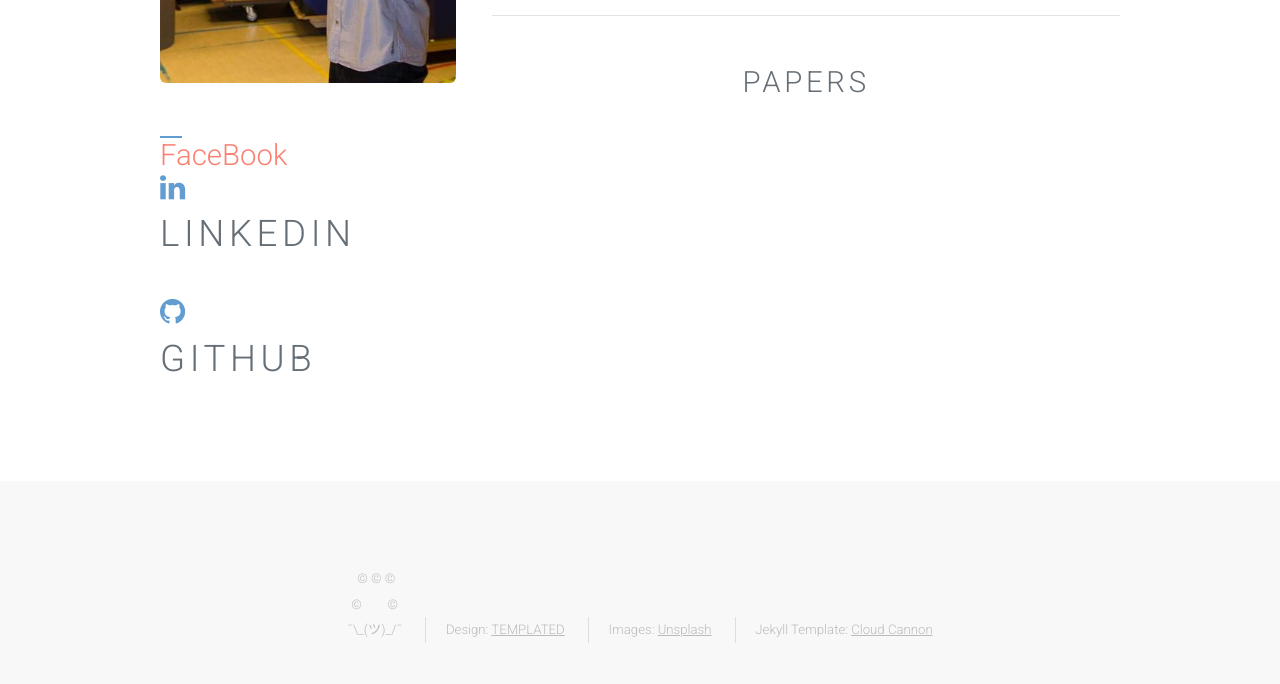
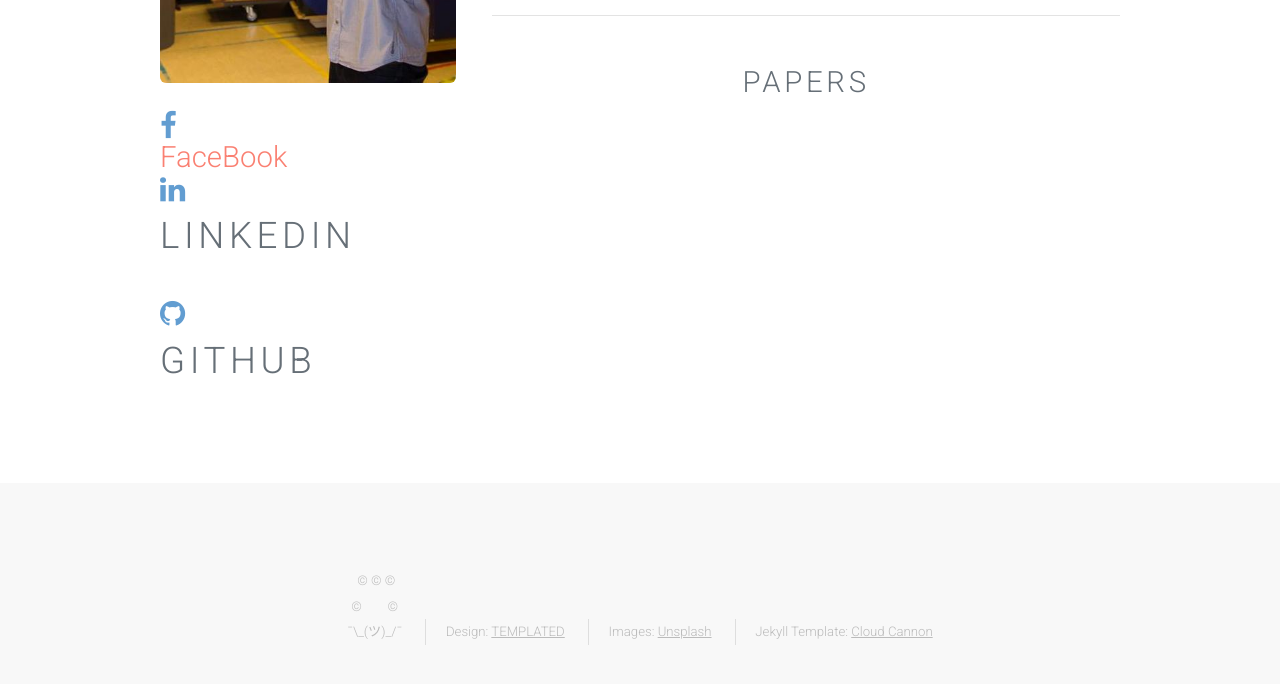
Before and after one commit to NILOIDE/NILOIDE.github.io, a Jekyll site: the page built from About-Me.html, in a window 1280 px wide and 1324 px high. Shown: the part 620-1304 px from the top of the window. Built offline with Jekyll 4.4.1, drawn with Linux system fonts in a browser that asks for light colours.

Commit message:
Trying new social media buttons

```diff
--- a/About-Me.html
+++ b/About-Me.html
@@ -13,7 +13,7 @@ layout: default
                     {% if site.facebook_username %}
                         <span style="font-size: 2em; color: Salmon;">
                             <a href="https://www.facebook.com/{{ site.facebook_username }}">
-                                <i class="fab fa-facebook"></i>
+                                <i class="fa fa-facebook"></i>
                             </a>
                             FaceBook
                         </span>
```
